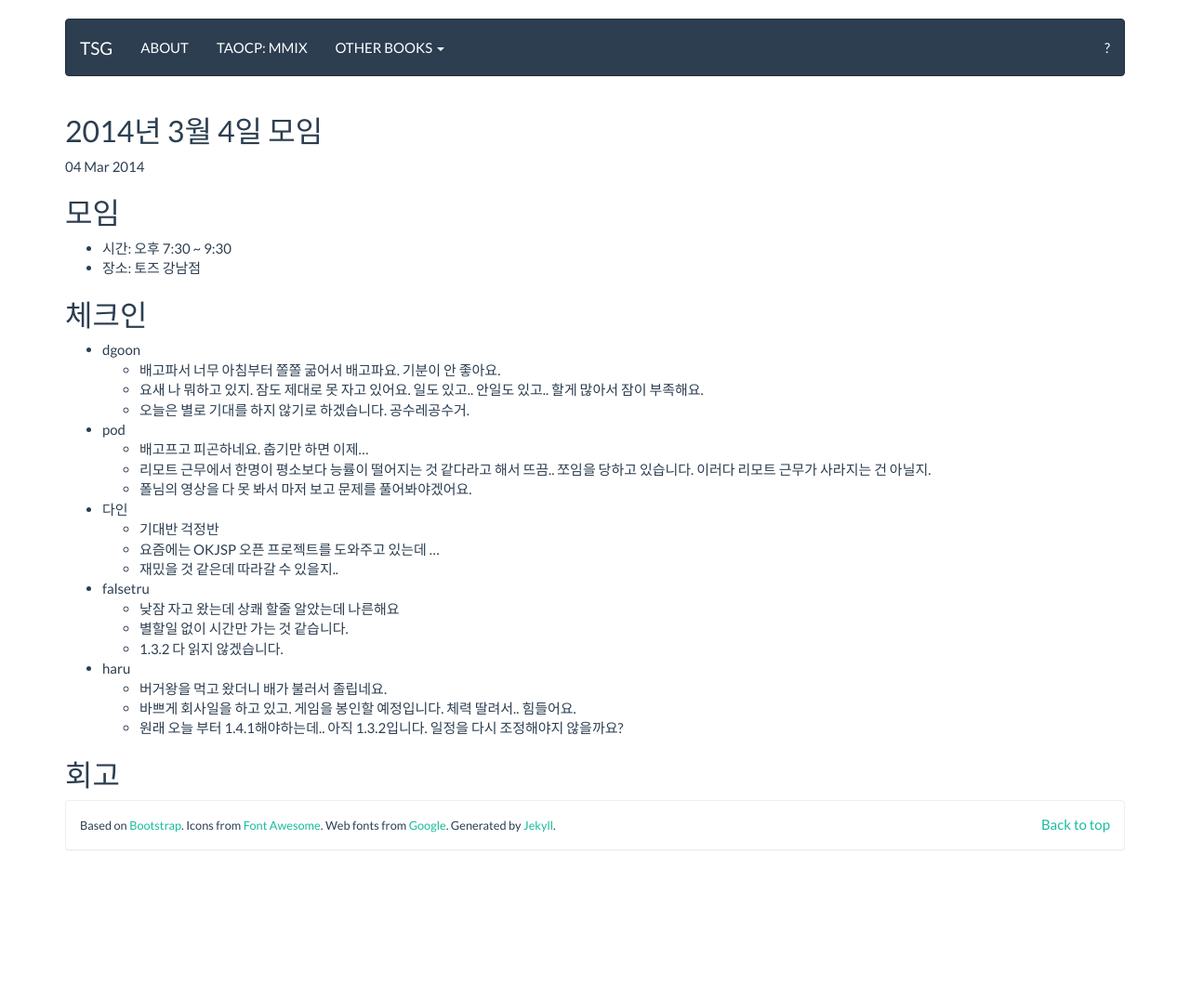
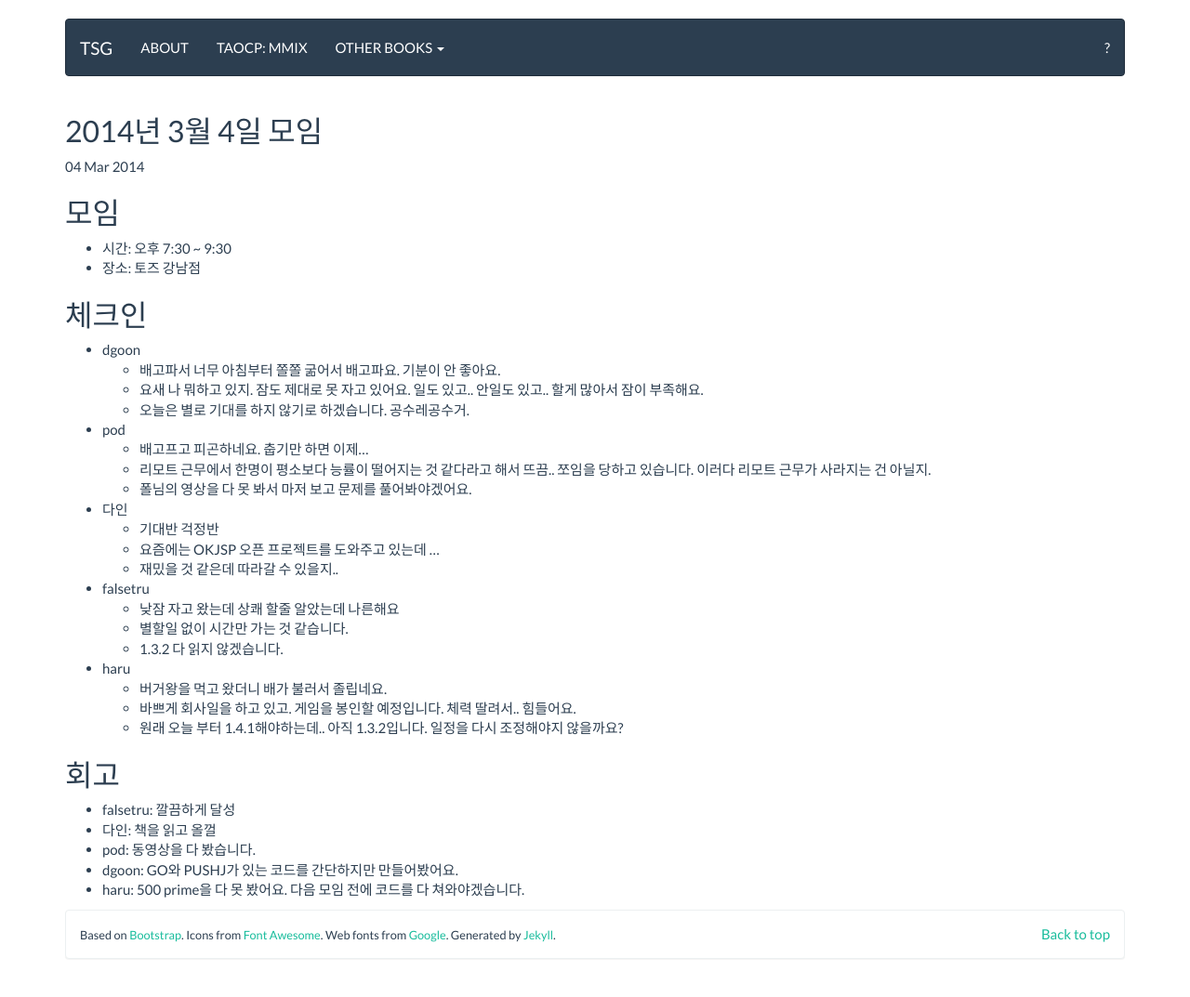
Before and after one commit to tuestudy/tuestudy.github.io, a Jekyll site: the page built from _posts/2014-03-04-tsg-taocp-off.markdown, in a window 1280 px wide. Shown: the whole page at 93% size. Built offline with Jekyll 4.4.1, drawn with Linux system fonts in a browser that asks for light colours; Markdown is read by kramdown in place of the engine named in the settings; before the commit the page ends 956 px from its top, so only the background shows below that.

Commit message:
2014/03/04 회고

```diff
--- a/_posts/2014-03-04-tsg-taocp-off.markdown
+++ b/_posts/2014-03-04-tsg-taocp-off.markdown
@@ -35,3 +35,9 @@
     * 원래 오늘 부터 1.4.1해야하는데.. 아직 1.3.2입니다. 일정을 다시 조정해야지 않을까요?
 
 ## 회고
+
+* falsetru: 깔끔하게 달성
+* 다인: 책을 읽고 올껄
+* pod: 동영상을 다 봤습니다.
+* dgoon: GO와 PUSHJ가 있는 코드를 간단하지만 만들어봤어요.
+* haru: 500 prime을 다 못 봤어요. 다음 모임 전에 코드를 다 쳐와야겠습니다.
```
